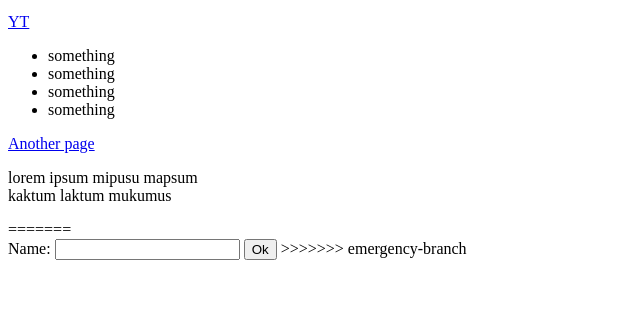
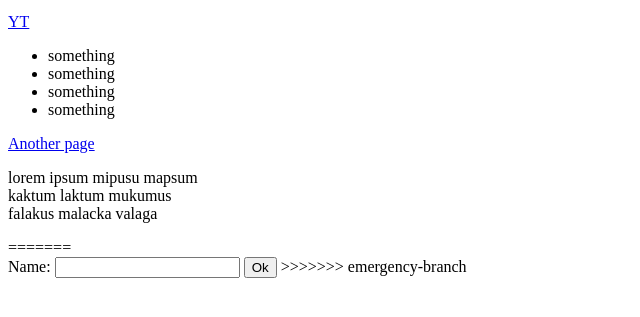
Before and after one commit to hemrikbalazs/javamonday, a plain HTML site: page index.html in a window 1280 px wide. Shown: the part 101-418 px from the top of the page, without its empty margins (0-640 px from the left). Drawn offline with Linux system fonts and the light colour scheme.

Commit message:
Update index.html

```diff
--- a/index.html
+++ b/index.html
@@ -21,7 +21,7 @@
 </p>
 
 <p>
-lorem ipsum mipusu mapsum<br>kaktum laktum mukumus
+lorem ipsum mipusu mapsum<br>kaktum laktum mukumus<br> falakus malacka valaga
 </p>
 =======
 <form method="post">
```
